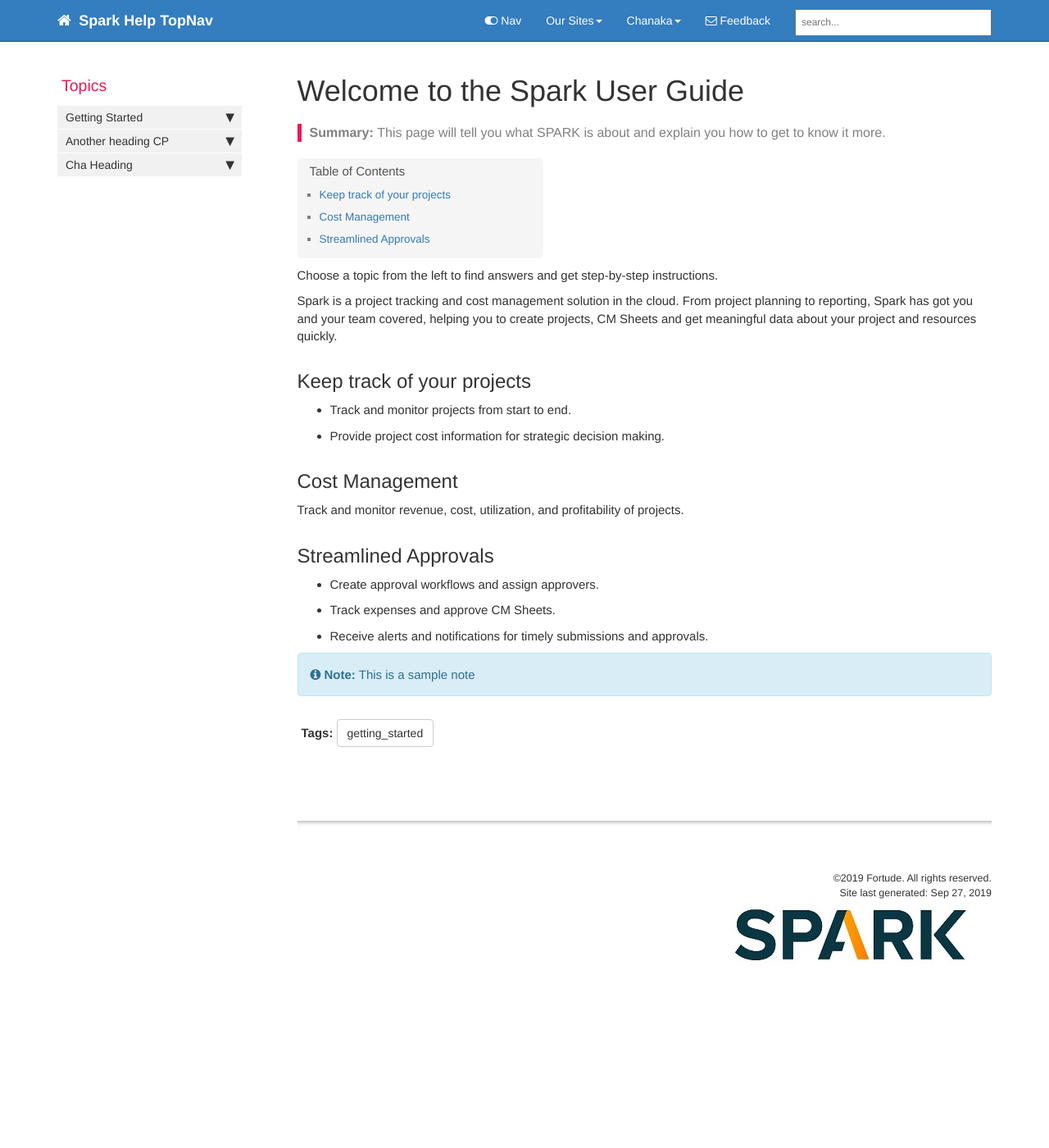
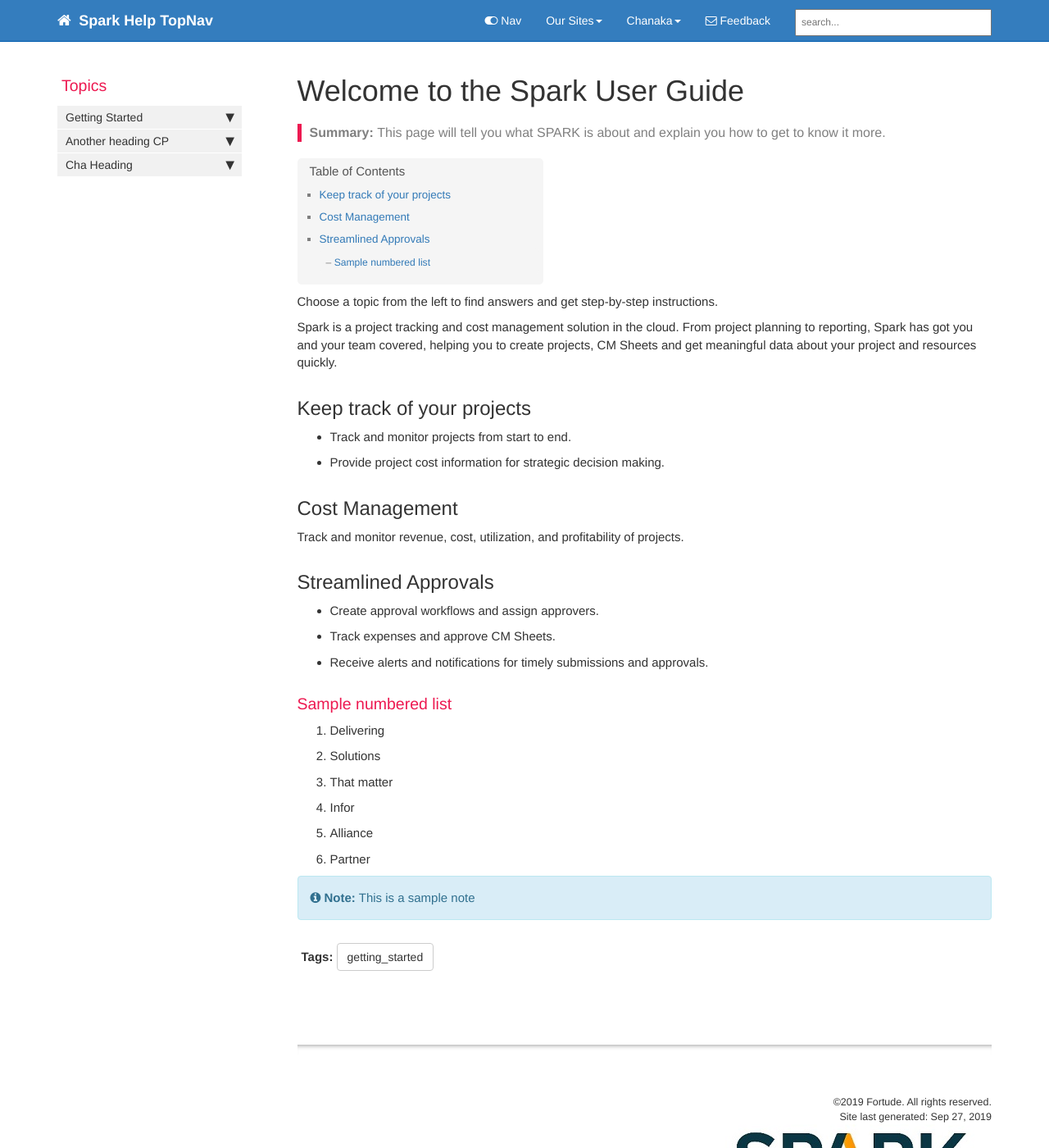
Before and after one commit to chanakavp/FTD-Chanaka, a Jekyll site: the page built from index.md, in a window 1280 px wide and 1400 px high. Shown: the whole window at 82% size. Built offline with Jekyll 4.4.1, drawn with Linux system fonts in a browser that asks for light colours; comment, search, counter and statistics services are not loaded.

Commit message:
Added numbered list

```diff
--- a/index.md
+++ b/index.md
@@ -25,5 +25,12 @@ Track and monitor revenue, cost, utilization, and profitability of projects.
 * Track expenses and approve CM Sheets.
 * Receive alerts and notifications for timely submissions and approvals.
 
+### Sample numbered list
+1. Delivering
+2. Solutions
+3. That matter
+4. Infor
+5. Alliance
+6. Partner
 
 {% include note.html content="This is a sample note"%}
```
